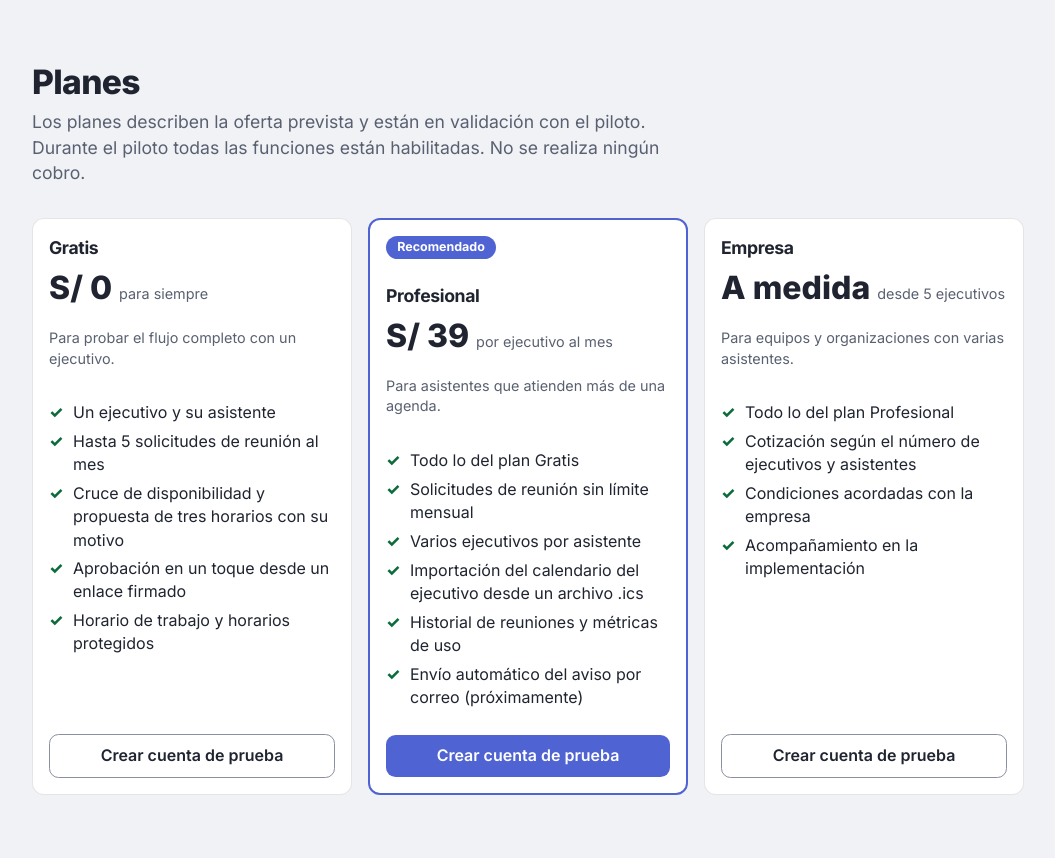
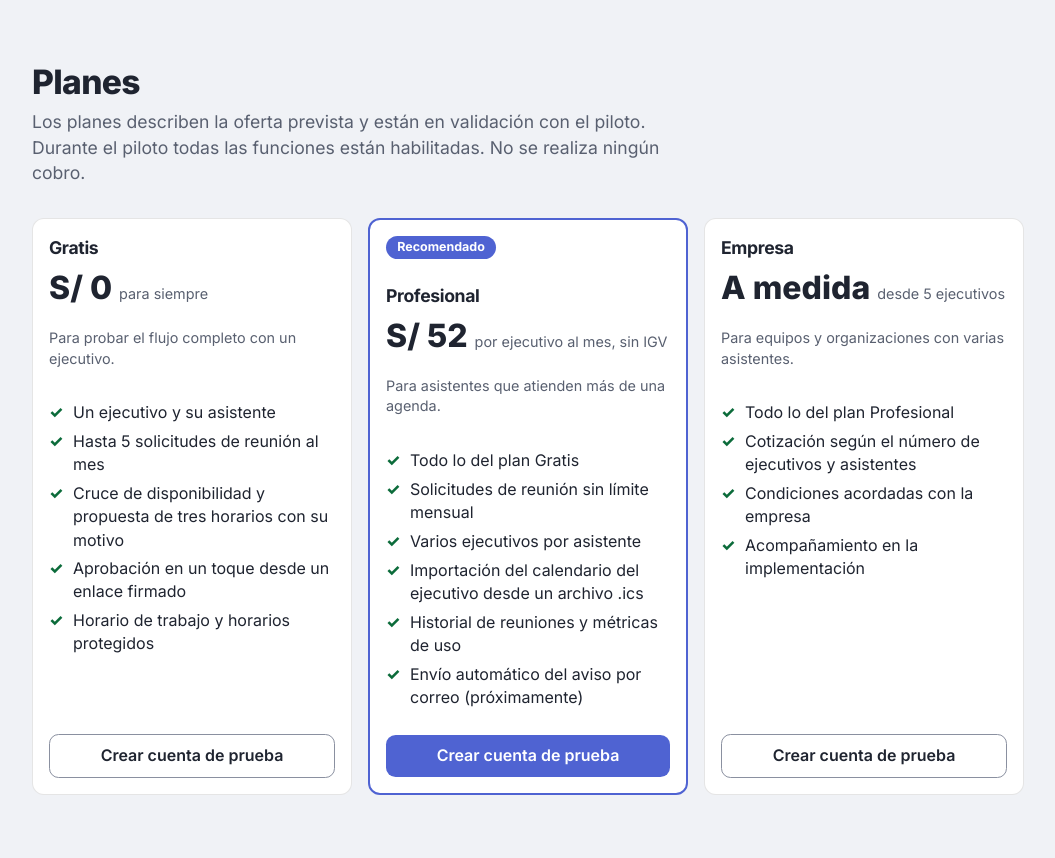
Before and after one commit to Harley7Damian/quedamos-proyectoIII, a Django app: page / in a window 1280 px wide. Shown: the part 2282-3140 px from the top of the page, without its empty margins (112-1167 px from the left). Run offline with Django 5.2, Linux system fonts and the light colour scheme.

Commit message:
PFCIII2026-71 TR-44: ajusta el precio del plan Profesional a S/ 52 sin IGV, coherente con el modelo financiero

```diff
--- a/scheduling/test_landing.py
+++ b/scheduling/test_landing.py
@@ -59,7 +59,8 @@ class LandingTests(TestCase):
             self.assertContains(r, f'<h3 id="plan-{plan.lower()}">{plan}</h3>', html=True)
         self.assertNotContains(r, "Por definir")
         self.assertContains(r, "S/ 0")
-        self.assertContains(r, "S/ 39")
+        self.assertContains(r, "S/ 52")
+        self.assertNotContains(r, "S/ 39")
         self.assertContains(r, "por ejecutivo al mes")
         self.assertContains(r, "A medida")
         self.assertContains(r, "desde 5 ejecutivos")
--- a/templates/landing.html
+++ b/templates/landing.html
@@ -219,7 +219,7 @@
       <article class="card plan destacado" aria-labelledby="plan-profesional" data-reveal style="--n:1">
         <p class="plan-etiqueta">Recomendado</p>
         <h3 id="plan-profesional">Profesional</h3>
-        <p class="plan-precio">S/ 39 <span class="muted">por ejecutivo al mes</span></p>
+        <p class="plan-precio">S/ 52 <span class="muted">por ejecutivo al mes, sin IGV</span></p>
         <p class="muted">Para asistentes que atienden más de una agenda.</p>
         <ul>
           <li>Todo lo del plan Gratis</li>
```
